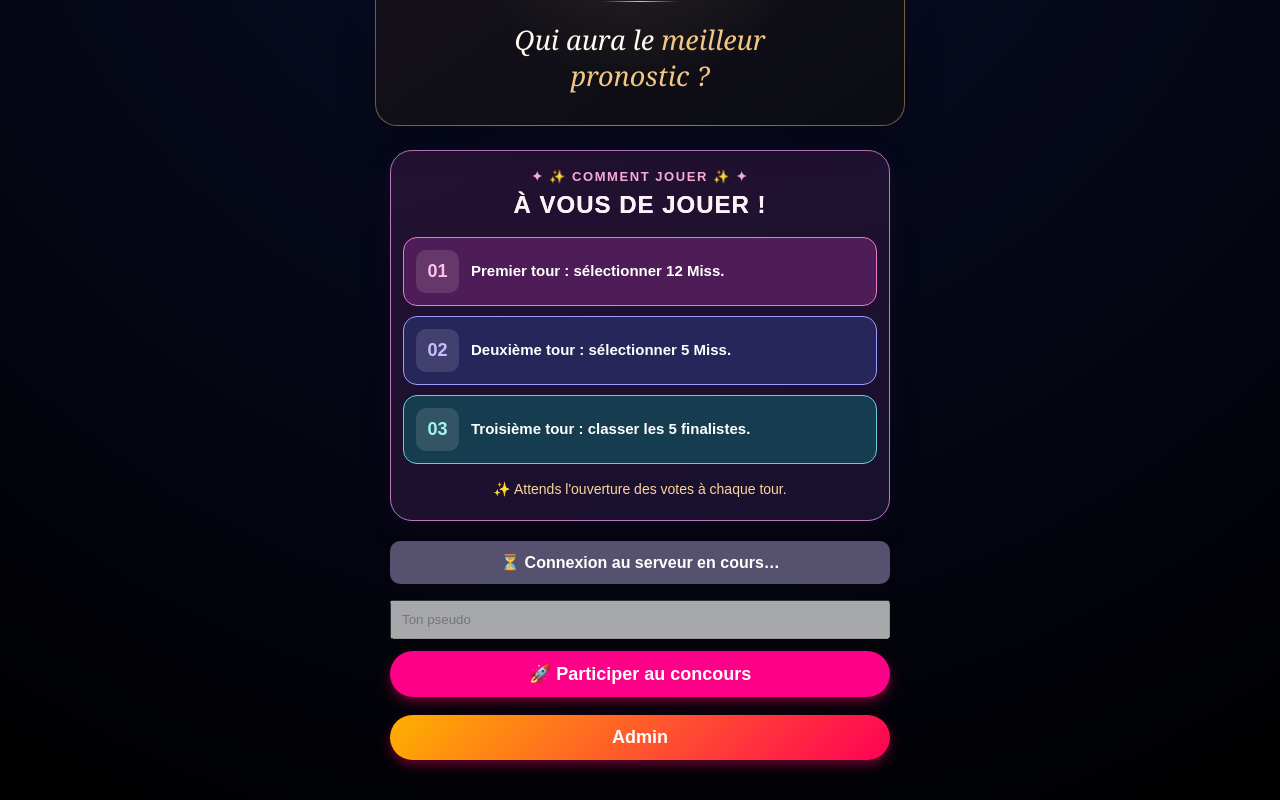
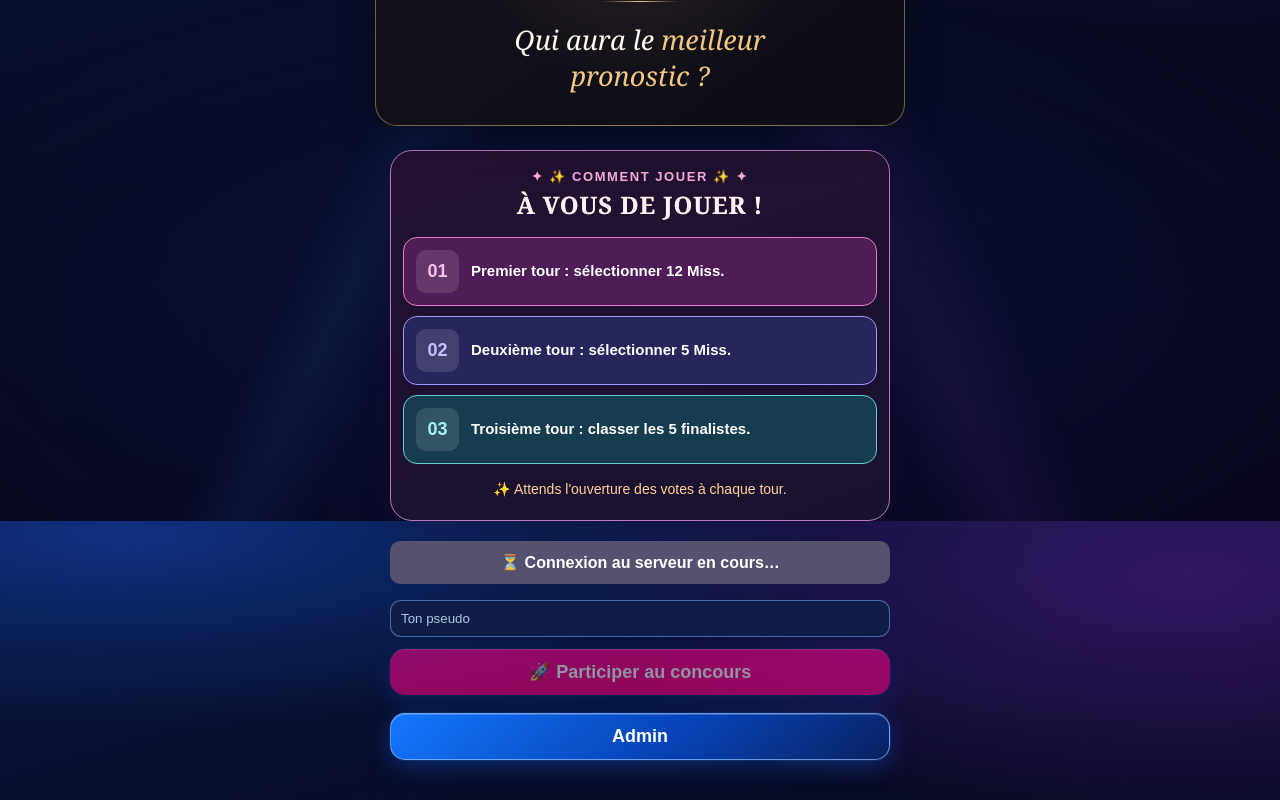
Before and after one commit to ludhardy-arch/miss2027, a React (Vite) app in the folder miss2026-main/: page /#/login in a window 1280 px wide. Shown: the part 279-1079 px from the top of the page. Built offline with nearby package versions, Linux system fonts and the light colour scheme; no server answers; the database is empty.

Commit message:
Restyle TEST with Grand Show TV theme while preserving game mechanics and vote colors

```diff
--- a/miss2026-main/src/styles/global.css
+++ b/miss2026-main/src/styles/global.css
@@ -124,3 +124,106 @@ button:hover {
   from { opacity: 0; }
   to   { opacity: 1; }
 }
+
+
+/* ============================================================
+   GRAND SHOW TV — visual skin only. No game logic touched.
+   ============================================================ */
+:root {
+  font-family: "Trebuchet MS", "Segoe UI", Arial, sans-serif;
+  color: #f8f5ff;
+  background: #050719;
+  color-scheme: dark;
+}
+html { min-height: 100%; background: #050719; }
+body {
+  min-width: 320px;
+  min-height: 100vh;
+  overflow-x: hidden;
+  color: #f8f5ff;
+  background:
+    radial-gradient(ellipse 65% 28% at 10% 2%, rgba(29,96,247,.38), transparent 85%),
+    radial-gradient(ellipse 58% 38% at 93% 7%, rgba(146,46,239,.31), transparent 83%),
+    radial-gradient(ellipse 80% 55% at 50% 75%, rgba(11,34,101,.30), transparent 80%),
+    linear-gradient(165deg,#07153b 0%,#070a22 44%,#08051c 100%);
+  background-attachment: fixed;
+}
+body::before {
+  content:""; position:fixed; inset:0; z-index:0; pointer-events:none;
+  background:
+    linear-gradient(115deg,transparent 0 33%,rgba(57,139,255,.075) 37%,transparent 42%),
+    linear-gradient(66deg,transparent 0 57%,rgba(173,77,255,.075) 62%,transparent 68%);
+}
+#root { position:relative; z-index:1; width:100%; min-height:100vh; }
+h1,h2,h3 {
+  font-family: Georgia, "Times New Roman", serif;
+  font-weight:700; line-height:1.18;
+  letter-spacing:.035em;
+  background:linear-gradient(110deg,#fcf0ce,#dcae64 50%,#fff3d6);
+  background-clip:text; -webkit-background-clip:text; color:transparent;
+  text-shadow:none;
+}
+h1 { font-size:clamp(26px,5.4vw,44px); }
+h2 { font-size:clamp(21px,4.6vw,34px); }
+button:not(:disabled) {
+  transition: transform .18s ease, box-shadow .18s ease, filter .18s ease;
+}
+button {
+  border:1px solid rgba(155,198,255,.65);
+  border-radius:15px;
+  color:#fff;
+  background:linear-gradient(140deg,#1477ff,#0742b4 58%,#092261);
+  box-shadow:0 0 0 1px rgba(55,149,255,.12), 0 6px 25px rgba(23,94,255,.35), inset 0 1px 0 rgba(255,255,255,.22);
+  font-family:inherit;
+  font-weight:700;
+}
+button:hover:not(:disabled) { transform:translateY(-2px);filter:brightness(1.12);box-shadow:0 8px 28px rgba(35,124,255,.50); }
+button:active:not(:disabled) { transform:translateY(0); }
+button:disabled { opacity:.55;cursor:not-allowed; }
+button:focus-visible, input:focus-visible, select:focus-visible, textarea:focus-visible {
+  outline:2px solid #7ec7ff; outline-offset:3px;
+}
+input,select,textarea {
+  background-color:#101d46;
+  color:#fff;
+  border:1px solid rgba(117,171,255,.55);
+  border-radius:11px;
+  padding:10px;
+  accent-color:#47adff;
+}
+input::placeholder,textarea::placeholder { color:#b3c5e3;opacity:1; }
+section,article { color:inherit; }
+.miss-card {
+  position:relative;
+  min-width:0;
+  overflow:hidden;
+  background:linear-gradient(165deg,rgba(25,42,101,.89),rgba(7,16,49,.96));
+  padding:8px;
+  border:3px solid #787f94;
+  border-radius:15px;
+  color:#fff;
+  box-shadow:inset 0 1px 0 rgba(255,255,255,.14),0 8px 22px rgba(0,0,0,.32);
+  transition:transform .2s ease,box-shadow .2s ease;
+}
+.miss-card:hover {transform:translateY(-3px); }
+.miss-card img {display:block;width:100%;border-radius:10px;box-shadow:none;object-fit:cover;}
+.miss-card.border-blue {border-color:#329eff!important;box-shadow:0 0 0 1px rgba(65,163,255,.45),0 0 20px rgba(29,132,255,.65);}
+.miss-card.border-green {border-color:#29ea78!important;box-shadow:0 0 0 1px rgba(59,245,129,.42),0 0 19px rgba(32,227,103,.48);}
+.miss-card.border-yellow {border-color:#ffdc43!important;box-shadow:0 0 0 1px rgba(255,236,98,.48),0 0 19px rgba(255,205,40,.52);}
+.miss-card.border-grey {border-color:#8c94a7!important;box-shadow:0 6px 18px rgba(0,0,0,.3);}
+.grid {grid-template-columns:repeat(auto-fit,minmax(min(100%,145px),1fr));gap:12px;}
+.final-show-bg {
+  background:radial-gradient(ellipse at 50% 30%,rgba(28,71,174,.85),transparent 65%),
+    radial-gradient(ellipse at 85% 9%,rgba(110,37,198,.45),transparent 55%),
+    #030615;
+}
+.final-show-content {color:#fff8e6;text-shadow:0 2px 23px rgba(73,137,255,.7);}
+@media(max-width:480px){
+  .grid { grid-template-columns:repeat(2,minmax(0,1fr));gap:10px; }
+  .miss-card {padding:6px;}
+  button {max-width:100%;}
+}
+@media(prefers-reduced-motion:reduce){
+  .miss-card,button {transition:none!important;}
+  .miss-card:hover,button:hover {transform:none!important;}
+}
```
